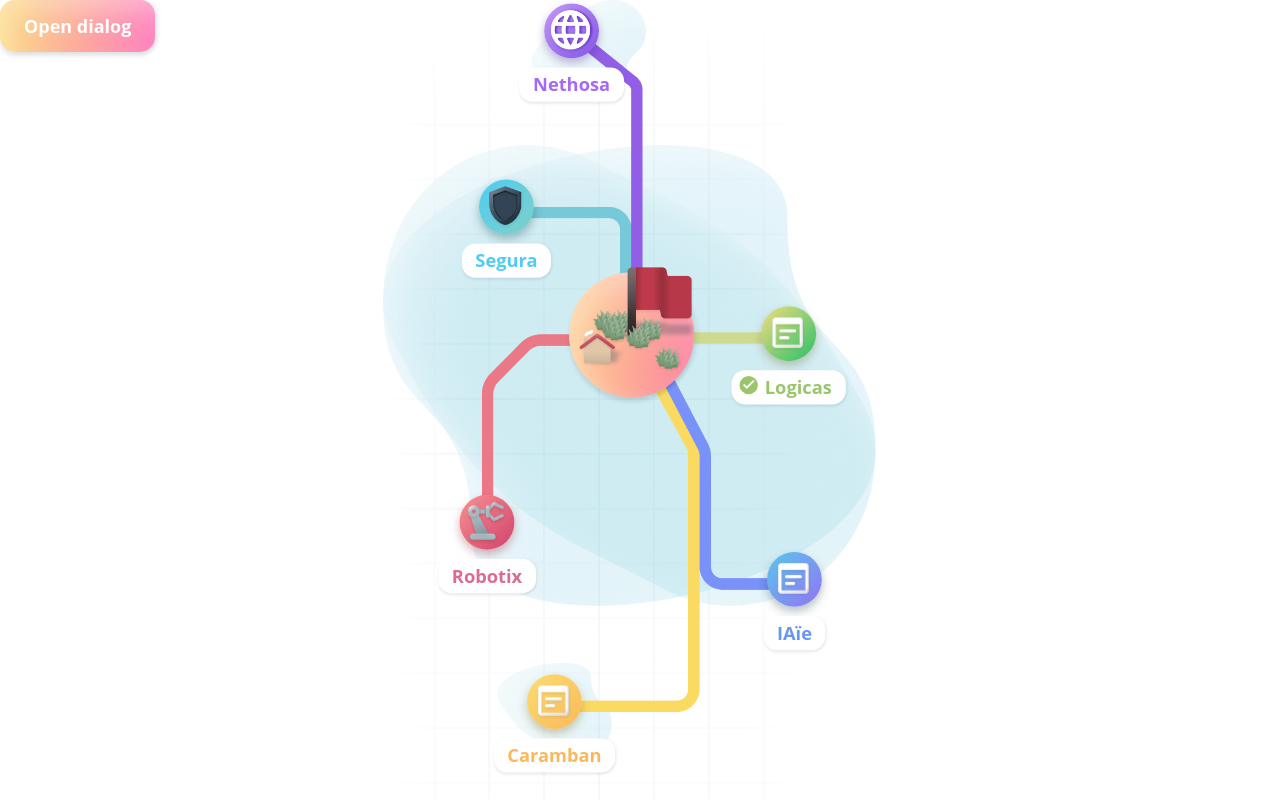
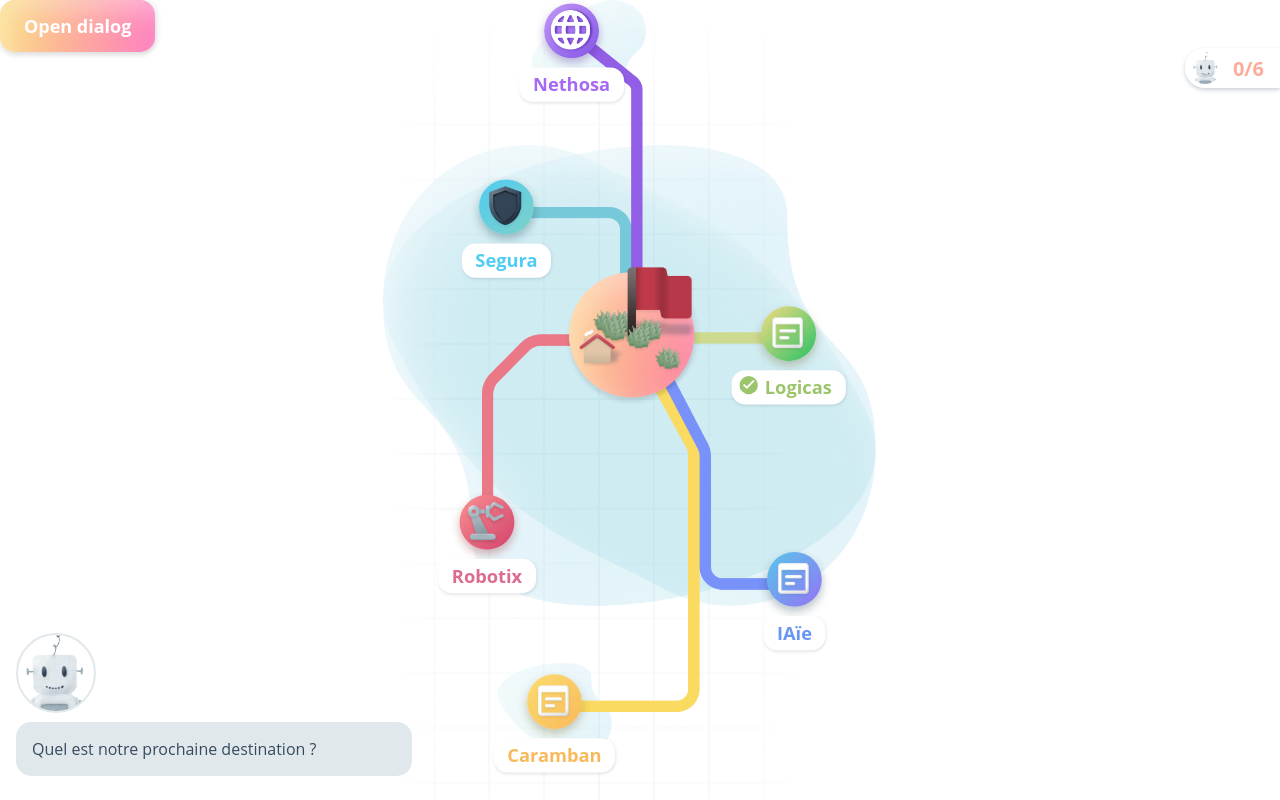
Before and after one commit to Kiclos/filles-du-numerique, a Vue app: page / in a window 1280 px wide. Built offline with nearby package versions, Linux system fonts and the light colour scheme.

Commit message:
feat: island-view

```diff
--- a/src/App.vue
+++ b/src/App.vue
@@ -3,17 +3,17 @@
     <DialogView :dialogs="dialogs" @close="dialogIsOpened = false" v-if="dialogIsOpened"/>
   </transition>
   <Button class="dt-button--default" @click="dialogIsOpened = true">Open dialog</Button>
-  <Islands/>
+  <IslandsView/>
   <Home v-if="false"/>
 </template>
 
 <script lang="ts">
 import { defineComponent, reactive, ref } from 'vue';
-import DialogView from '@/views/Dialog/Dialog.vue';
+import DialogView from '@/views/Dialog.vue';
 import Home from '@/views/Home.vue';
 import Button from '@/components/Button/Button.vue';
-import Islands from '@/components/Islands/Islands.vue';
 import Dialog from '@/Model/Dialog';
+import IslandsView from '@/views/IslandsView.vue';
 
 export default defineComponent({
   name: 'app',
@@ -21,7 +21,7 @@ export default defineComponent({
     DialogView,
     Home,
     Button,
-    Islands,
+    IslandsView,
   },
   setup() {
     const dialogIsOpened = ref<boolean>(false);
--- a/src/assets/scss/_colors.scss
+++ b/src/assets/scss/_colors.scss
@@ -19,12 +19,3 @@ $red: #FF2525;
 $dark-red: #C12050;
 $yellow: #FBDA61;
 $dark-yellow: #F8B34B;
-
-$blue-purple: linear-gradient(95.43deg, $blue -6.84%, $purple 124.14%);
-$blue-green: linear-gradient(95.43deg, $dark-blue -6.84%, $very-light-green 124.14%);
-$pink-yellow: linear-gradient(95.43deg, $yellow -6.84%, $pink 124.14%);
-$purple-purple: linear-gradient(95.43deg, $light-purple -6.84%, $dark-purple 124.14%);
-$red-pink: linear-gradient(95.43deg, $red -6.84%, $dark-pink 124.14%);
-$yellow-green: linear-gradient(95.43deg, $yellow -6.84%, $green 124.14%);
-$yellow-red: linear-gradient(95.43deg, $yellow -6.84%, $red 124.14%);
-$yellow-yellow: linear-gradient(95.43deg, $yellow -6.84%, $dark-yellow 124.14%);
--- /dev/null
+++ b/src/assets/scss/_ui-islands.scss
@@ -0,0 +1,68 @@
+.dt-islands-ui {
+  &__counter {
+    display: flex;
+    justify-content: center;
+    align-items: center;
+    position: absolute;
+    top: 3rem;
+    right: 0;
+    padding: .25rem 1rem .25rem .25rem;
+    background: $white;
+    border-radius: 1.25rem 0 0 1.25rem;
+    font-size: 1.25rem;
+    font-weight: bold;
+    color: $orange;
+    box-shadow: 0 2px 4px rgba($black, .25);
+    animation: slide-in-counter .3s forwards;
+    transform: translateX(100%);
+    z-index: 1;
+    transition: .3s;
+
+    &__icon {
+      display: inline-block;
+      height: 2rem;
+      width: 2rem;
+      margin-right: .75rem;
+      background: url("../img/Rebecca.png") no-repeat .05rem -.65rem;
+      background-size: 100%;
+      border-radius: 1rem;
+    }
+  }
+
+  &__dialog {
+    position: absolute;
+    bottom: 1.5rem;
+    padding: 0 1rem;
+    max-width: 450px;
+    transform: translateY(120%);
+    animation: forwards slide-in-dialog .3s;
+    pointer-events: none;
+    transition: .3s;
+    z-index: 1;
+
+    .dt-textcontainer {
+      width: 100%;
+    }
+
+    &__icon {
+      display: inline-block;
+      height: 5rem;
+      width: 5rem;
+      margin-bottom: .25rem;
+      background: url("../img/Rebecca.png") no-repeat center -1.5rem;
+      background-size: 100%;
+      border: 2px solid $light-grey;
+      border-radius: 2.5rem;
+    }
+  }
+}
+
+@keyframes slide-in-dialog {
+  from { transform: translateY(120%); }
+  to { transform: translateY(0); }
+}
+
+@keyframes slide-in-counter {
+  from { transform: translateX(100%); }
+  to { transform: translateX(0); }
+}
--- a/src/assets/scss/main.scss
+++ b/src/assets/scss/main.scss
@@ -15,5 +15,8 @@
 @import "textcontainer";
 @import "islands";
 
+// ui
+@import "ui-islands";
+
 // views
 @import "view-dialog";
--- /dev/null
+++ b/src/components/IslandsUI/IslandsUI.vue
@@ -0,0 +1,24 @@
+<template>
+  <div class="dt-islands-ui__counter">
+    <span class="dt-islands-ui__counter__icon"></span>
+    0/6
+  </div>
+  <div class="dt-islands-ui__dialog">
+    <span class="dt-islands-ui__dialog__icon"></span>
+    <text-container class="dt-textcontainer--neutral">
+      Quel est notre prochaine destination ?
+    </text-container>
+  </div>
+</template>
+
+<script lang="ts">
+import { defineComponent } from 'vue';
+import TextContainer from '@/components/TextContainer/TextContainer.vue';
+
+export default defineComponent({
+  name: 'IslandsUI',
+  components: {
+    TextContainer,
+  },
+});
+</script>
--- a/src/views/Dialog/Dialog.vue
+++ b/src/views/Dialog.vue
@@ -12,9 +12,9 @@
 import {
   defineComponent, reactive, ref, onMounted, PropType,
 } from 'vue';
-import Dialog from '../../Model/Dialog';
-import TapToContinue from '../../components/TapToContinue/TapToContinue.vue';
-import TextContainer from '../../components/TextContainer/TextContainer.vue';
+import Dialog from '../Model/Dialog';
+import TapToContinue from '../components/TapToContinue/TapToContinue.vue';
+import TextContainer from '../components/TextContainer/TextContainer.vue';
 
 export default defineComponent({
   name: 'Dialog',
--- /dev/null
+++ b/src/views/IslandsView.vue
@@ -0,0 +1,18 @@
+<template>
+  <IslandsUI/>
+  <Islands/>
+</template>
+
+<script lang="ts">
+import { defineComponent } from 'vue';
+import Islands from '@/components/Islands/Islands.vue';
+import IslandsUI from '@/components/IslandsUI/IslandsUI.vue';
+
+export default defineComponent({
+  name: 'IslandsView',
+  components: {
+    Islands,
+    IslandsUI,
+  },
+});
+</script>
```
Also changed, not shown: src/assets/img/Rebecca.png (added).
